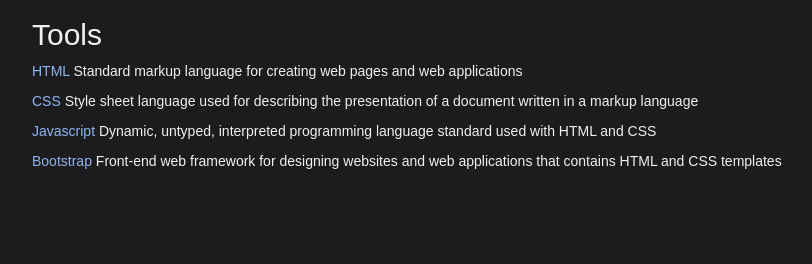
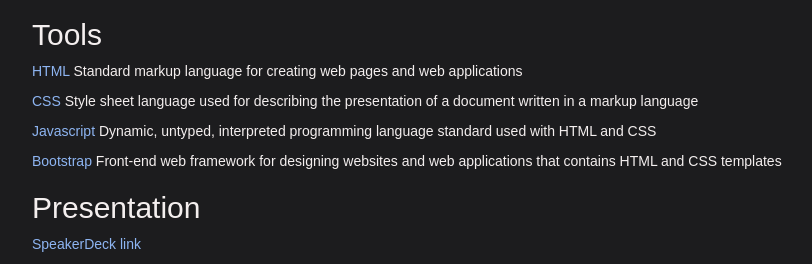
Before and after one commit to TheRusBus/cs329e-idb, a Flask app: page /about in a window 1280 px wide. Shown: the part 1944-2208 px from the top of the page, without its empty margins (168-980 px from the left). Before the commit the page ends 2113 px from the top, so only its background shows below. Run offline with Flask 2, Linux system fonts and the light colour scheme; some libraries are stand-ins or nearby versions.

Commit message:
Linked the about page to our presentation.

```diff
--- a/templates/about.html
+++ b/templates/about.html
@@ -168,6 +168,10 @@
 		Front-end web framework for designing websites and web applications that contains HTML and CSS templates
 	  </p>
 	</div>
+	<h2> Presentation </h2>
+	<p>
+	<a href="https://speakerdeck.com/dccool/cs329e-final-project-presentation">SpeakerDeck link</a>
+	</p>
 	</div>
 </body>
 </html>
```
